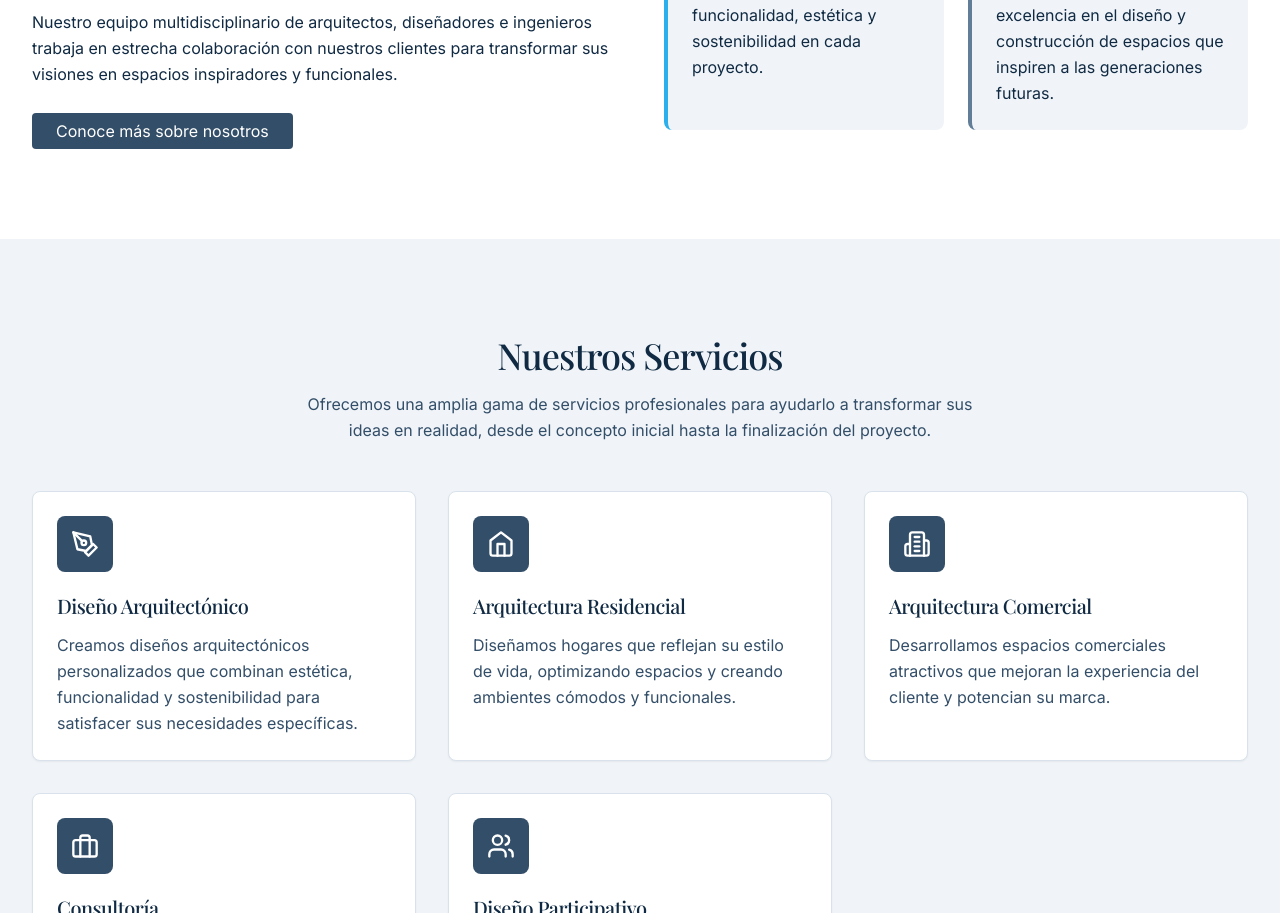
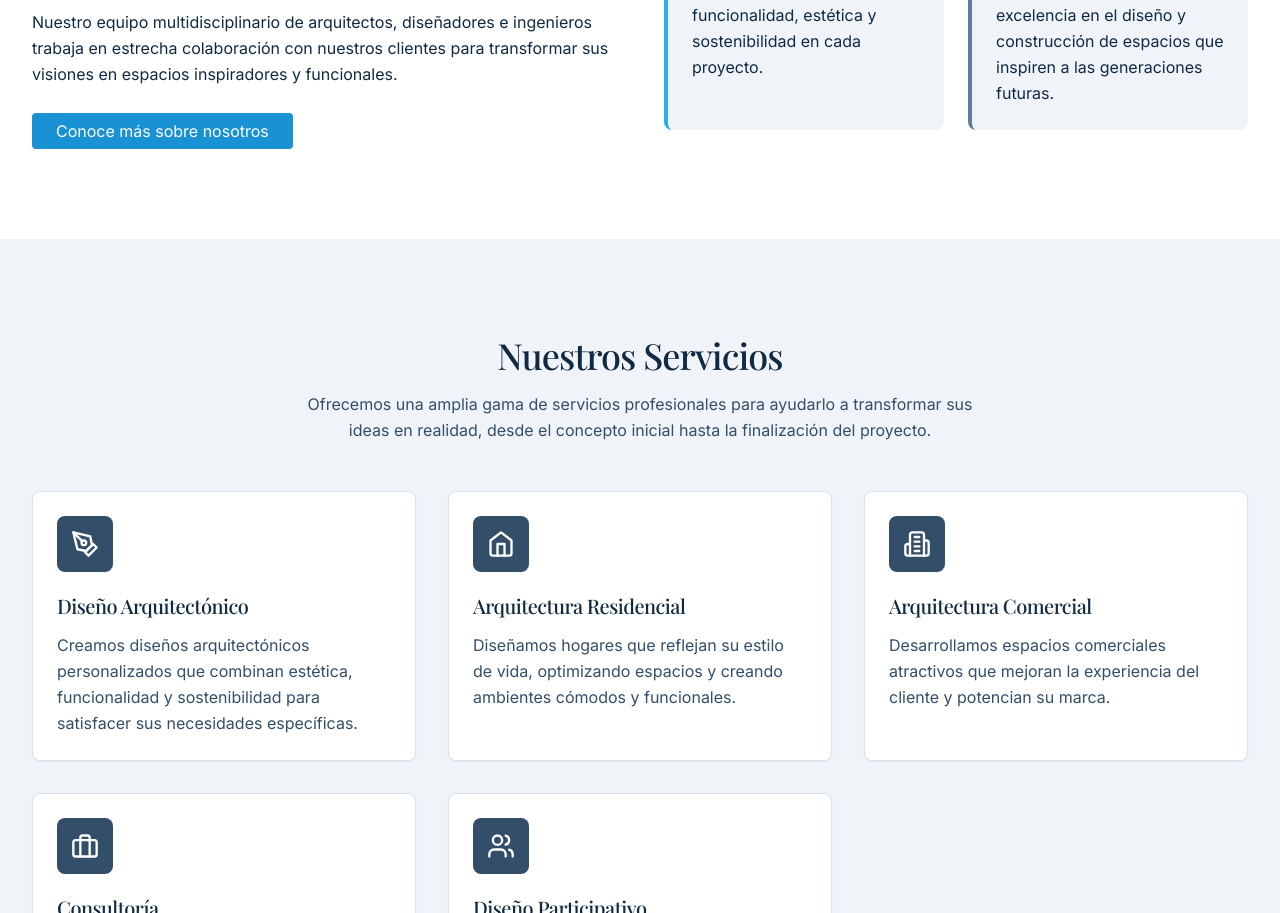
Before and after one commit to Se-basti-ann/DOMUM, a React (Vite) app: page / in a window 1280 px wide. Shown: the part 1159-2072 px from the top of the page. Built offline with nearby package versions, Linux system fonts and the light colour scheme; no server answers; the database is empty.

Commit message:
Intento de Link

```diff
--- a/src/components/home/About.tsx
+++ b/src/components/home/About.tsx
@@ -51,9 +51,9 @@ const About = () => {
             </motion.p>
 
             <motion.div variants={itemVariants}>
-              <NavLink to="/nosotros" className="button-primary">
-                Conoce más sobre nosotros
-              </NavLink>
+              <NavLink to="/nosotros" className="button-primary bg-accent-600 hover:bg-accent-700">
+              Conoce más sobre nosotros
+            </NavLink>
             </motion.div>
           </div>
 
```
